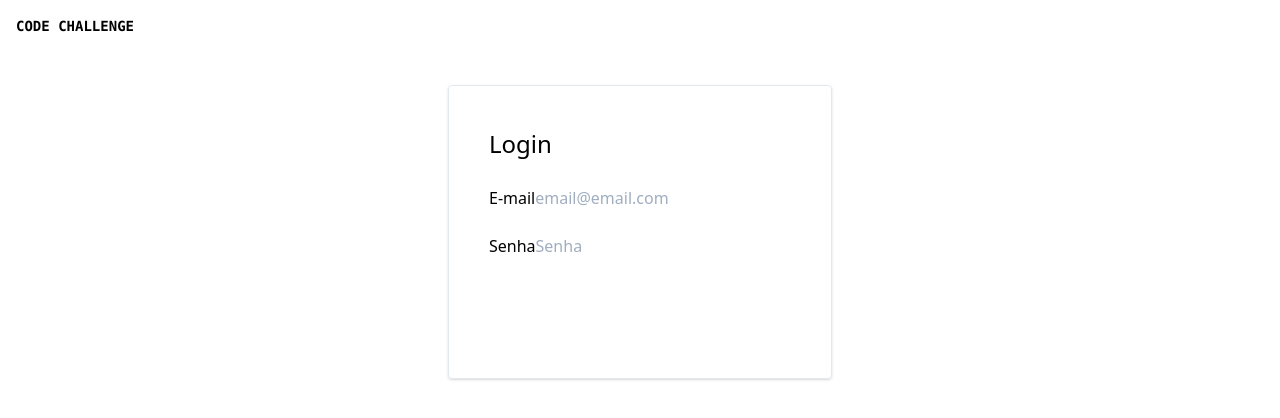
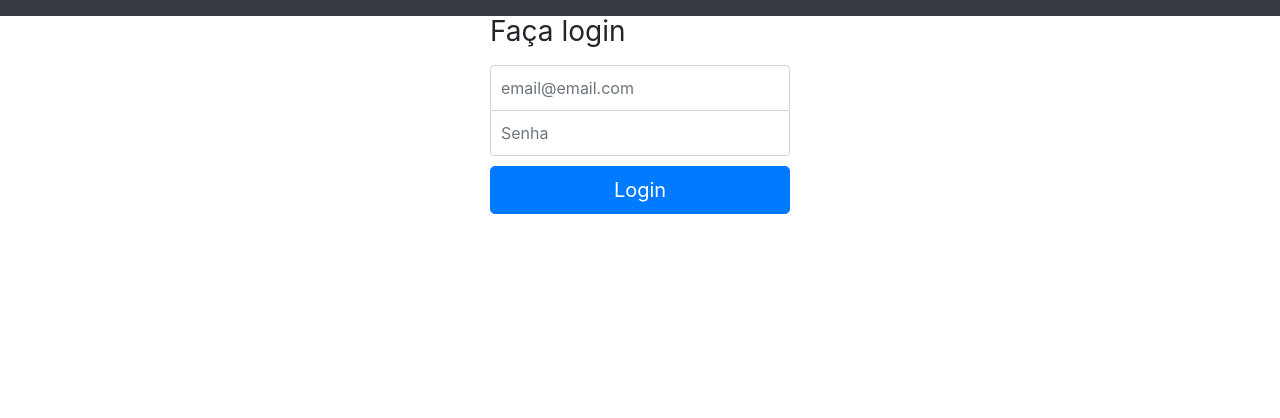
Before and after one commit to matheusvetor/stunning-pancake-frontend, a Vue app: page /#/ in a window 1280 px wide. Shown: the top 418 px of the page. Built offline with nearby package versions, Linux system fonts and the light colour scheme; what vue-datetime would draw is missing.

Commit message:
update layout

```diff
--- a/package.json
+++ b/package.json
@@ -11,9 +11,12 @@
   },
   "dependencies": {
     "axios": "^0.19.0",
+    "bootstrap": "^4.3.1",
+    "bootstrap-vue": "^2.0.0-rc.28",
     "buefy": "^0.8.3",
     "luxon": "^1.17.2",
-    "vue": "^2.5.2",
+    "moment": "^2.24.0",
+    "vue": "^2.6.10",
     "vue-axios": "^2.1.4",
     "vue-datetime": "^1.0.0-beta.10",
     "vue-router": "^3.0.1",
--- a/src/components/EditEmployee.vue
+++ b/src/components/EditEmployee.vue
@@ -1,24 +1,30 @@
 <template>
-  <div class="max-w-md m-auto py-10">
+  <div class="container">
     <div class="text-red" v-if="error">{{ error }}</div>
     <h3 class="font-mono font-regular text-3xl mb-4">Editar Colaborador</h3>
     <form action="" @submit.prevent="updateEmployee">
-      <div class="mb-6">
-        <input class="input" autofocus autocomplete="off" placeholder="Nome" v-model="employee.name" />
+      <div class="form-group">
+        <input class="form-control" autofocus autocomplete="off" placeholder="Email" v-model="employee.email" />
       </div>
-      <div class="mb-6">
-        <input class="input" autofocus autocomplete="off" placeholder="Cpf" v-model="employee.cpf" />
+      <div class="form-group">
+        <input class="form-control" autofocus autocomplete="off" placeholder="Senha" v-model="employee.password" />
       </div>
-      <div class="mb-6">
-        <input class="input" autofocus autocomplete="off" placeholder="PIS" v-model="employee.pis" />
+      <div class="form-group">
+        <input class="form-control" autofocus autocomplete="off" placeholder="Nome" v-model="employee.name" />
       </div>
-      <div class="mb-6">
-        <input class="input" autofocus autocomplete="off" placeholder="Cargo" v-model="employee.position" />
+      <div class="form-group">
+        <input class="form-control" autofocus autocomplete="off" placeholder="Cpf" v-model="employee.cpf" />
       </div>
-      <div class="mb-6">
-        <input class="input" autofocus autocomplete="off" placeholder="Time" v-model="employee.team" />
+      <div class="form-group">
+        <input class="form-control" autofocus autocomplete="off" placeholder="PIS" v-model="employee.pis" />
       </div>
-      <input type="submit" value="Editar Colaborador" class="font-sans font-bold px-4 rounded cursor-pointer no-underline bg-green-600 hover:bg-green-dark block w-full py-4 text-white items-center justify-center" />
+      <div class="form-group">
+        <input class="form-control" autofocus autocomplete="off" placeholder="Cargo" v-model="employee.position" />
+      </div>
+      <div class="form-group">
+        <input class="form-control" autofocus autocomplete="off" placeholder="Time" v-model="employee.team" />
+      </div>
+      <input type="submit" value="Editar Colaborador" class="btn btn-primary" />
     </form>
   </div>
 </template>
--- a/src/components/Employee.vue
+++ b/src/components/Employee.vue
@@ -1,9 +1,9 @@
 <template>
-  <div class="max-w-lg m-auto py-10 mt-0 border-t border-b border-gray-300 overflow-hidden relative">
-    <router-link :to="{ name: 'addEmployee' }">Adicionar</router-link>
-    <table class="w-full text-left table-collapse">
+  <div class="container">
+    <router-link :to="{ name: 'addEmployee' }" class="btn btn-primary mb-3">Adicionar</router-link>
+    <table class="table">
       <thead>
-        <tr class="text-sm font-semibold text-gray-700 p-2 bg-gray-100">
+        <tr class="">
           <th>Nome</th>
           <th>CPF</th>
           <th>PIS</th>
@@ -20,9 +20,9 @@
           <td>{{ employee.position }}</td>
           <td>{{ employee.team }}</td>
           <td>
-            <router-link :to="{ name: 'timeEntries', params: { id: employee.id } }">Adicionar Horários</router-link>
-            <router-link :to="{ name: 'editEmployee', params: { id: employee.id } }">Editar</router-link>
-            <button class="bg-transprent text-sm hover:bg-red text-red hover:text-white no-underline font-bold py-2 px-4 rounded border border-red"
+            <router-link :to="{ name: 'timeEntries', params: { id: employee.id } }" class="btn btn-success">Adicionar Horários</router-link>
+            <router-link :to="{ name: 'editEmployee', params: { id: employee.id } }" class="btn btn-success">Editar</router-link>
+            <button class="btn btn-danger"
             @click.prevent="removeEmployee(employee)">Deletar</button>
           </td>
         </tr>
--- a/src/components/Header.vue
+++ b/src/components/Header.vue
@@ -1,15 +1,20 @@
 <template>
-  <header class="bg-grey-lighter py-4">
-    <div class="container m-auto flex flex-wrap items-center justify-end">
-      <div class="flex-1 flex items-center">
-        <a href="/" class="uppercase text-sm font-mono pl-4 font-semibold no-underline text-indigo-dark hover:text-indigo-darker">Code Challenge</a>
-      </div>
-      <div>
-        <router-link to="/colaboradores" class="link-grey px-2 no-underline" v-if="signedIn() && isAdmin()">Colaboradores</router-link>
-        <a href="#" @click.prevent="signOut" class="link-grey px-2 no-underline" v-if="signedIn()">Sign out</a>
-      </div>
+  <nav class="navbar navbar-expand-md navbar-dark bg-dark fixed-top">
+    <button class="navbar-toggler" type="button" data-toggle="collapse" data-target="#navbarsExampleDefault" aria-controls="navbarsExampleDefault" aria-expanded="false" aria-label="Toggle navigation">
+      <span class="navbar-toggler-icon"></span>
+    </button>
+
+    <div class="collapse navbar-collapse" id="navbarsExampleDefault">
+      <ul class="navbar-nav mr-auto">
+        <li class="nav-item active">
+          <router-link to="/colaboradores" class="nav-link" v-if="signedIn() && isAdmin()">Colaboradores</router-link>
+        </li>
+        <li class="nav-item">
+          <a href="#" @click.prevent="signOut" class="nav-link" v-if="signedIn()">Sign out</a>
+        </li>
+      </ul>
     </div>
-  </header>
+  </nav>
 </template>
 
 <script>
--- a/src/components/NewEmployee.vue
+++ b/src/components/NewEmployee.vue
@@ -1,30 +1,30 @@
 <template>
-  <div class="max-w-md m-auto py-10">
+  <div class="container">
     <div class="text-red" v-if="error">{{ error }}</div>
-    <h3 class="font-mono font-regular text-3xl mb-4">Adicionar Colaborador</h3>
+    <h3 class="">Adicionar Colaborador</h3>
     <form action="" @submit.prevent="addEmployee">
-      <div class="mb-6">
-        <input class="input" autofocus autocomplete="off" placeholder="Email" v-model="newEmployee.email" />
+      <div class="form-group">
+        <input class="form-control" autofocus autocomplete="off" placeholder="Email" v-model="newEmployee.email" />
       </div>
-      <div class="mb-6">
-        <input class="input" autofocus autocomplete="off" placeholder="Senha" v-model="newEmployee.password" />
+      <div class="form-group">
+        <input class="form-control" autofocus autocomplete="off" placeholder="Senha" v-model="newEmployee.password" />
       </div>
-      <div class="mb-6">
-        <input class="input" autofocus autocomplete="off" placeholder="Nome" v-model="newEmployee.name" />
+      <div class="form-group">
+        <input class="form-control" autofocus autocomplete="off" placeholder="Nome" v-model="newEmployee.name" />
       </div>
-      <div class="mb-6">
-        <input class="input" autofocus autocomplete="off" placeholder="Cpf" v-model="newEmployee.cpf" />
+      <div class="form-group">
+        <input class="form-control" autofocus autocomplete="off" placeholder="Cpf" v-model="newEmployee.cpf" />
       </div>
-      <div class="mb-6">
-        <input class="input" autofocus autocomplete="off" placeholder="PIS" v-model="newEmployee.pis" />
+      <div class="form-group">
+        <input class="form-control" autofocus autocomplete="off" placeholder="PIS" v-model="newEmployee.pis" />
       </div>
-      <div class="mb-6">
-        <input class="input" autofocus autocomplete="off" placeholder="Cargo" v-model="newEmployee.position" />
+      <div class="form-group">
+        <input class="form-control" autofocus autocomplete="off" placeholder="Cargo" v-model="newEmployee.position" />
       </div>
-      <div class="mb-6">
-        <input class="input" autofocus autocomplete="off" placeholder="Time" v-model="newEmployee.team" />
+      <div class="form-group">
+        <input class="form-control" autofocus autocomplete="off" placeholder="Time" v-model="newEmployee.team" />
       </div>
-      <input type="submit" value="Adicionar Colaborador" class="font-sans font-bold px-4 rounded cursor-pointer no-underline bg-green-600 hover:bg-green-dark block w-full py-4 text-white items-center justify-center" />
+      <input type="submit" value="Adicionar Colaborador" class="btn btn-primary" />
     </form>
   </div>
 </template>
--- a/src/components/Signin.vue
+++ b/src/components/Signin.vue
@@ -1,23 +1,13 @@
 <template>
-  <div class="max-w-sm m-auto my-8">
-    <div class="border p-10 border-grey-light shadow rounded">
-      <h3 class="text-2xl mb-6 text-grey-darkest">Login</h3>
-      <form @submit.prevent="signin">
-        <div class="text-red" v-if="error">{{ error }}</div>
-
-        <div class="mb-6">
-          <label for="email" class="label">E-mail</label>
-          <input type="email" v-model="email" class="input" id="email" placeholder="email@email.com">
-        </div>
-        <div class="mb-6">
-          <label for="password" class="label">Senha</label>
-          <input type="password" v-model="password" class="input" id="password" placeholder="Senha">
-        </div>
-        <button type="submit" class="font-sans font-bold px-4 rounded cursor-pointer no-underline bg-green hover:bg-green-dark block w-full py-4 text-white items-center justify-center">Entrar</button>
-
-      </form>
-    </div>
-  </div>
+  <form class="form-signin" @submit.prevent="signin">
+    <h1 class="h3 mb-3 font-weight-normal">Faça login</h1>
+    <div class="text-red" v-if="error">{{ error }}</div>
+    <label for="inputEmail" class="sr-only">Endereço de email</label>
+    <input type="email" v-model="email" class="form-control" id="email" placeholder="email@email.com">
+    <label for="inputPassword" class="sr-only">Senha</label>
+    <input type="password" v-model="password" class="form-control" id="password" placeholder="Senha">
+    <button class="btn btn-lg btn-primary btn-block" type="submit">Login</button>
+  </form>
 </template>
 
 <script>
@@ -69,3 +59,50 @@ export default {
   }
 }
 </script>
+
+<style scoped>
+html,
+body {
+  height: 100%;
+}
+
+body {
+  display: -ms-flexbox;
+  display: flex;
+  -ms-flex-align: center;
+  align-items: center;
+  padding-top: 40px;
+  padding-bottom: 40px;
+  background-color: #f5f5f5;
+}
+
+.form-signin {
+  width: 100%;
+  max-width: 330px;
+  padding: 15px;
+  margin: auto;
+}
+.form-signin .checkbox {
+  font-weight: 400;
+}
+.form-signin .form-control {
+  position: relative;
+  box-sizing: border-box;
+  height: auto;
+  padding: 10px;
+  font-size: 16px;
+}
+.form-signin .form-control:focus {
+  z-index: 2;
+}
+.form-signin input[type="email"] {
+  margin-bottom: -1px;
+  border-bottom-right-radius: 0;
+  border-bottom-left-radius: 0;
+}
+.form-signin input[type="password"] {
+  margin-bottom: 10px;
+  border-top-left-radius: 0;
+  border-top-right-radius: 0;
+}
+</style>
--- a/src/main.css
+++ b/src/main.css
@@ -1,5 +1,3 @@
-@tailwind base;
-
-@tailwind components;
-
-@tailwind utilities;
+.container {
+  padding-top: 70px
+}
```
Also changed, not shown: src/components/TimeEntries.vue (+26 -21 lines), src/main.js (+7 -1 lines), 1 other file (tests, documents, lock files or other folders).
